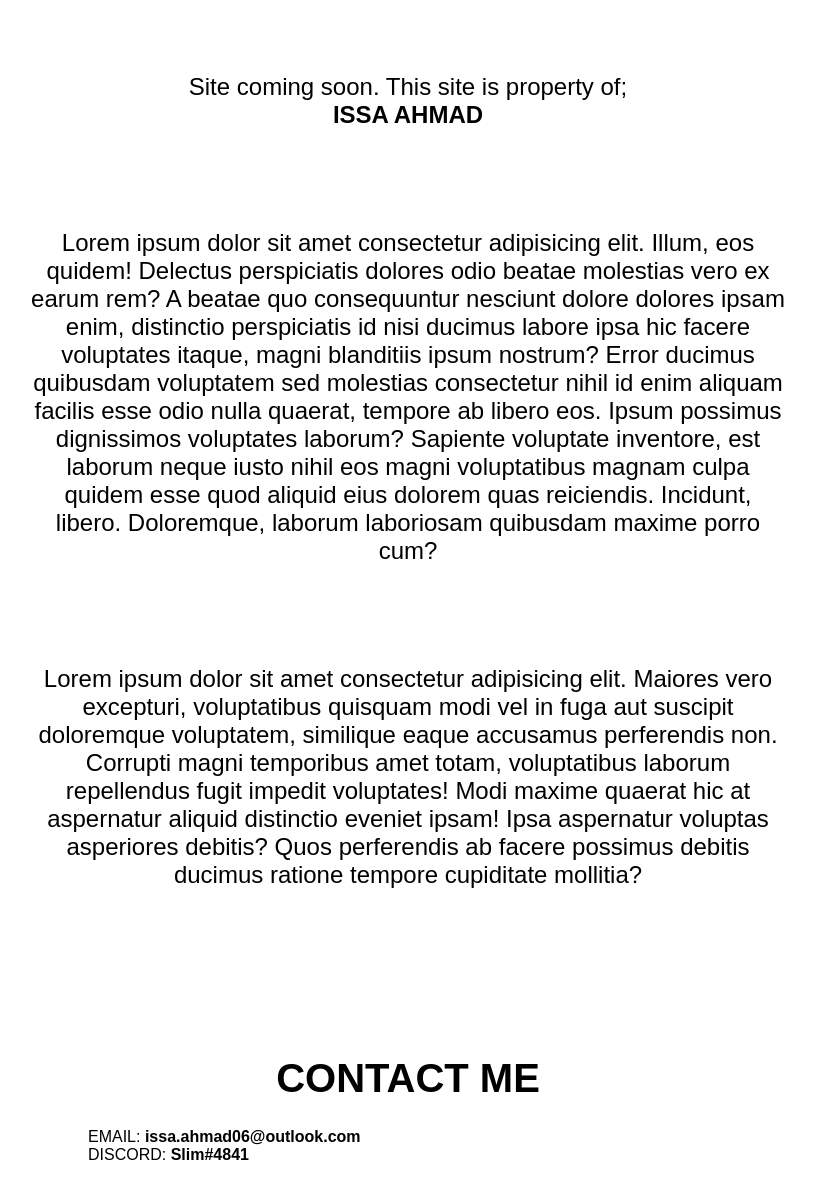
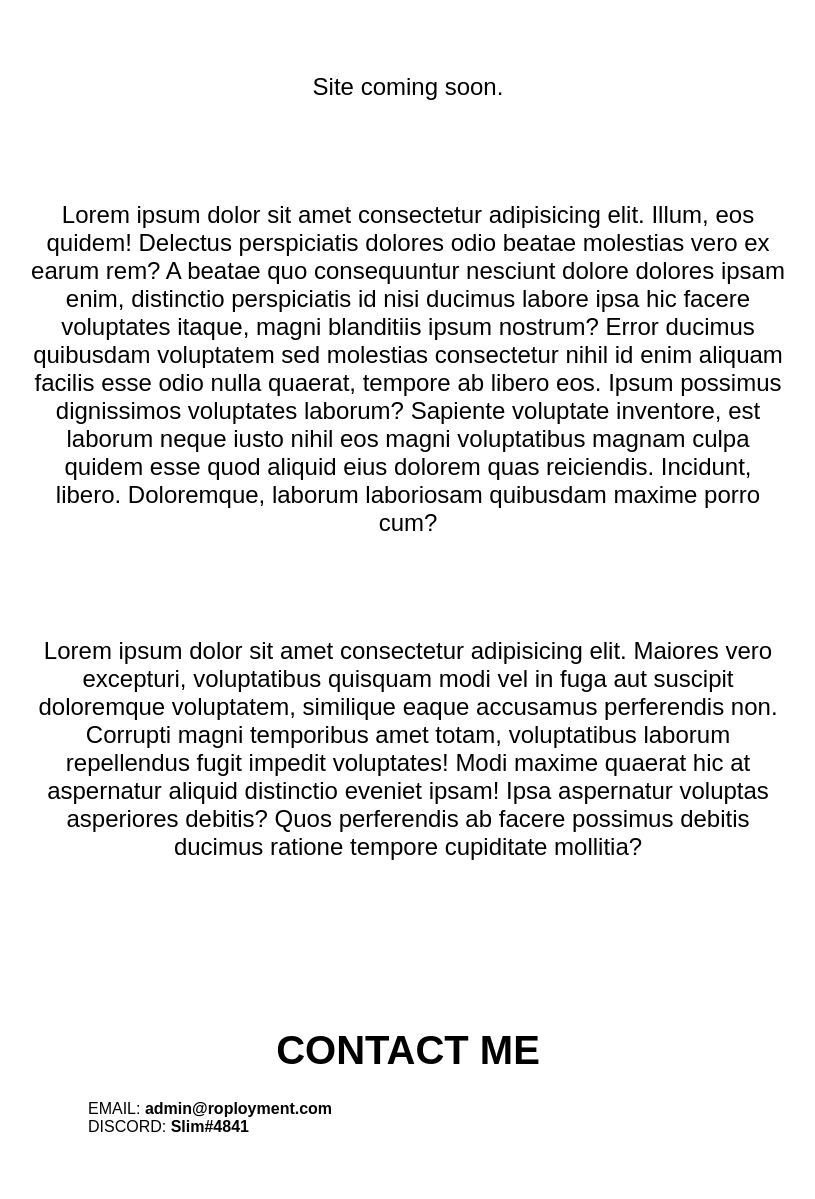
Before and after one commit to SlimsGit/SlimsGit.github.io, a plain HTML site: page index.html in a window 1280 px wide. Shown: the part 499-1698 px from the top of the page, without its empty margins (232-1047 px from the left). Drawn offline with nearby package versions, Linux system fonts and the light colour scheme; a script that the page names is missing.

Commit message:
Update index.html

```diff
--- a/index.html
+++ b/index.html
@@ -18,12 +18,12 @@
 
         <h1 id="title" data-aos="fade-right">ROPLOYMENT - Dreams to Reality</h1>
 
-        <p id="basetext" data-aos="fade-left">Site coming soon. This site is property of;<br><strong>ISSA AHMAD</strong></p>
+        <p id="basetext" data-aos="fade-left">Site coming soon.</p>
         <p id="basetext" data-aos="fade-right">Lorem ipsum dolor sit amet consectetur adipisicing elit. Illum, eos quidem! Delectus perspiciatis dolores odio beatae molestias vero ex earum rem? A beatae quo consequuntur nesciunt dolore dolores ipsam enim, distinctio perspiciatis id nisi ducimus labore ipsa hic facere voluptates itaque, magni blanditiis ipsum nostrum? Error ducimus quibusdam voluptatem sed molestias consectetur nihil id enim aliquam facilis esse odio nulla quaerat, tempore ab libero eos. Ipsum possimus dignissimos voluptates laborum? Sapiente voluptate inventore, est laborum neque iusto nihil eos magni voluptatibus magnam culpa quidem esse quod aliquid eius dolorem quas reiciendis. Incidunt, libero. Doloremque, laborum laboriosam quibusdam maxime porro cum?</p>
         <p id="basetext" data-aos="fade-left">Lorem ipsum dolor sit amet consectetur adipisicing elit. Maiores vero excepturi, voluptatibus quisquam modi vel in fuga aut suscipit doloremque voluptatem, similique eaque accusamus perferendis non. Corrupti magni temporibus amet totam, voluptatibus laborum repellendus fugit impedit voluptates! Modi maxime quaerat hic at aspernatur aliquid distinctio eveniet ipsam! Ipsa aspernatur voluptas asperiores debitis? Quos perferendis ab facere possimus debitis ducimus ratione tempore cupiditate mollitia?</p>
 
         <h1 id="title" data-aos="fade-up"><br><br><strong>CONTACT ME</strong></h1>
-        <p id="leftcenter" data-aos="fade-up">EMAIL: <strong>issa.ahmad06@outlook.com</strong><br>DISCORD: <strong>Slim#4841</strong></p>
+        <p id="leftcenter" data-aos="fade-up">EMAIL: <strong>admin@roployment.com</strong><br>DISCORD: <strong>Slim#4841</strong></p>
     </main>
 	<script src="index.js"></script>
 
```
